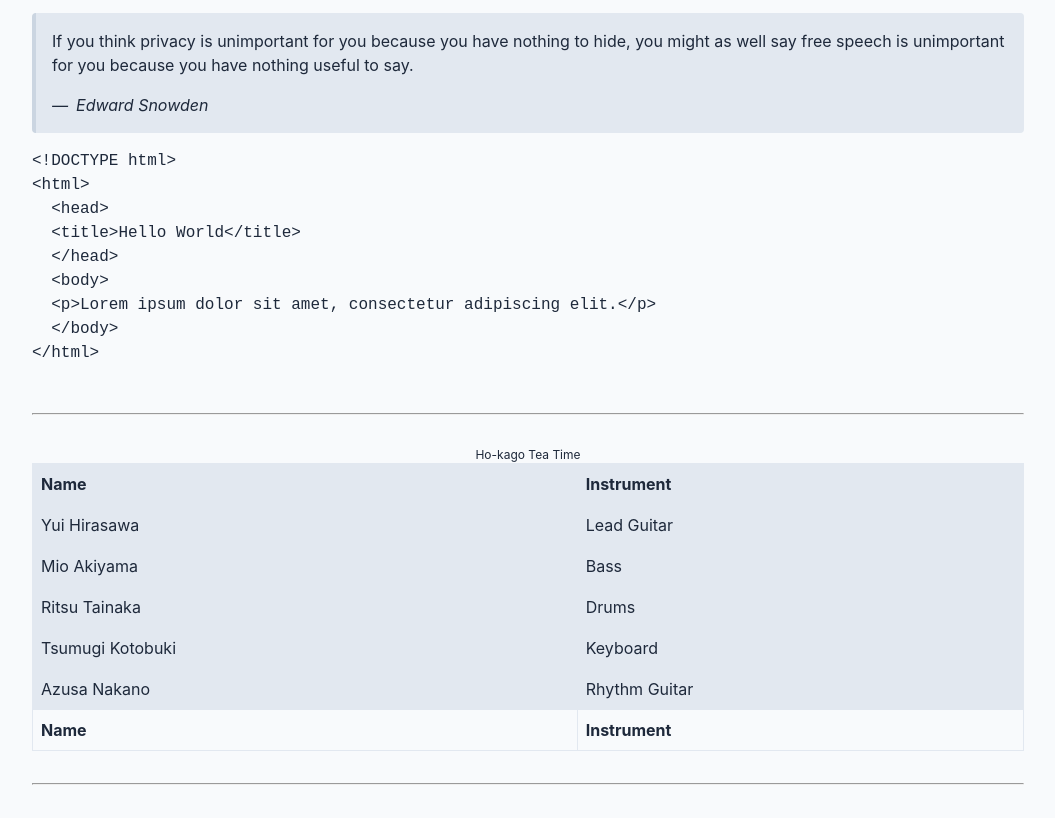
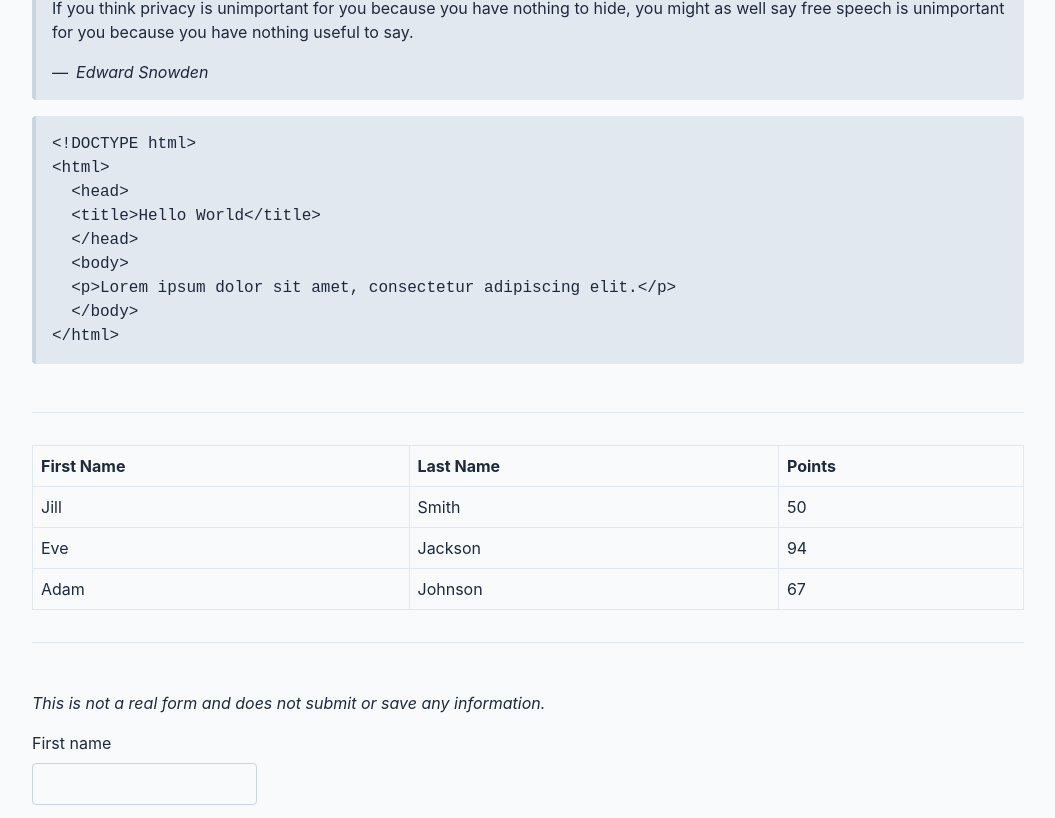
Before and after one commit to halfmage/cupcake.css, an Eleventy site: page index.html in a window 1280 px wide. Shown: the part 1460-2278 px from the top of the page, without its empty margins (112-1167 px from the left). Built offline with nearby package versions, Linux system fonts and the light colour scheme; Eleventy itself is replaced by a stand-in of ours; files that its build step writes are made by us from their sources.

Commit message:
updates and examples

```diff
--- /dev/null
+++ b/cupcake-brownie.css
@@ -0,0 +1,26 @@
+:root {
+  --background: #F8FAFC;
+  --soft: #E2E8F0;
+  --muted: #CBD5E1;
+  --text: #1E293B;
+  --primary: #F59E0B;
+  --secondary: pink;
+
+  --font: -apple-system, BlinkMacSystemFont, 'Segoe UI', Roboto, Oxygen, Ubuntu, Cantarell, 'Open Sans', 'Helvetica Neue', sans-serif;
+
+  --headline-font-weight: 500;
+  --list-symbol: "➔";
+
+  --border-radius: 4px;
+}
+
+@media (prefers-color-scheme: dark) {
+  :root {
+    --background: indianred;
+    --soft: #1E293B;
+    --muted: #64748B;
+    --text: #F8FAFC;
+    --primary: #F59E0B;
+    --secondary: pink;
+  }
+}
--- a/cupcake.css
+++ b/cupcake.css
@@ -20,21 +20,36 @@
 =============================== */
 
 :root {
-  --background: #F8FAFC;
-  --soft: #E2E8F0;
-  --muted: #CBD5E1;
-  --text: #1E293B;
-  --primary: #F59E0B;
-  --secondary: pink;
 
-  --font: -apple-system, BlinkMacSystemFont, 'Segoe UI', Roboto, Oxygen, Ubuntu, Cantarell, 'Open Sans', 'Helvetica Neue', sans-serif;
+  /* Color variables */
+  --background:   #F8FAFC;
+  --soft:         #E2E8F0;
+  --muted:        #CBD5E1;
+  --text:         #1E293B;
+  --primary:      #1E293B;
+  --secondary:    pink;
 
-  --headline-font-weight: 500;
+  /* Typography variables */
+  --font-sans:        -apple-system, BlinkMacSystemFont, 'Segoe UI', Roboto, Oxygen, Ubuntu, Cantarell, 'Open Sans', 'Helvetica Neue', sans-serif;
+  --font-serif:       Georgia, 'Times New Roman', Times, serif;
+
+  /* Base text variables */
+  --text-headlines:   var(--font-sans);
+  --text-body:        var(--font-sans);
+
+  --headline-font-weight: 700;
   --list-symbol: "➔";
 
   --border-radius: 4px;
+
+  /* Table variables */
+  --table-border:             1px solid var(--soft);
+  --table-row-border:         1px solid var(--soft);
+  --table-col-border:         1px solid var(--soft);
+  --table-zebra-background:   var(--background)
 }
 
+/*
 @media (prefers-color-scheme: dark) {
   :root {
     --background: #0F172A;
@@ -45,6 +60,7 @@
     --secondary: pink;
   }
 }
+*/
 
 * {
   box-sizing: border-box;
@@ -63,7 +79,7 @@
     margin: 0 auto;
     font-size: 1rem;
     line-height: 1.5rem;
-    font-family: var(--font);
+    font-family: var(--text-body);
     color: var(--text);
     background-color: var(--background);
     accent-color: var(--primary);
@@ -81,9 +97,14 @@
   padding: 1rem calc(50vw - 50%);
 }
 
-header h1 {
+header > h1 {
   font-size: 1.5rem;
   line-height: 2rem;
+  margin: 0;
+}
+
+header > h1 + * {
+  margin-top: 0.5rem;
 }
 
 /* TYPOGRAPHY */
@@ -103,6 +124,7 @@
   line-height: 1.75rem; }
 
 h1,h2,h3,h4,h5,h6 {
+  font-family: var(--text-headlines);
   font-weight: var(--headline-font-weight);
 }
 
@@ -140,9 +162,10 @@
   color: var(--background)
 }
 
-blockquote {
+blockquote, pre {
   background: var(--soft);
-  margin: 0;
+  margin-left: 0;
+  margin-right: 0;
   padding: 1rem;
   border-left: 4px solid var(--muted);
   border-radius: var(--border-radius);
@@ -186,7 +209,7 @@
 input[type="password"],
 select,
 textarea {
-  background: var(--soft);
+  background: var(--background);
   border: 1px solid var(--muted);
   border-radius: var(--border-radius);
   color: var(--text);
@@ -209,16 +232,23 @@
   border-collapse: collapse;
   text-align: left;
   width: 100%;
+  border: var(--table-border);
 }
 
-thead, tbody {
-  /* Set every other cell slightly darker. Improves readability. */
-  background: var(--soft);
+table tr:nth-child(even) {
+  background-color: var(--table-zebra);
 }
 
 th, td {
-  border: 1px solid var(--soft);
+  border-bottom: var(--table-row-border);
+  border-right: var(--table-col-border);
   padding: .5rem;
+}
+
+hr {
+  background-color: var(--soft);
+  height: 1px;
+  border: none;
 }
 
 button {
--- /dev/null
+++ b/example_motherfuckingwebsite.html
@@ -0,0 +1,63 @@
+<!DOCTYPE html>
+<html>
+<head>
+    <meta charset="utf-8">
+    <meta name="viewport" content="width=device-width, initial-scale=1">
+    <title>Motherfucking Website</title>
+    <link rel="stylesheet" href="../cupcake.css">
+</head>
+
+<body>
+    <header>
+        <h1>This is a motherfucking website.</h1>
+        <aside>And it's fucking perfect.</aside>
+    </header>
+
+        <h2>Seriously, what the fuck else do you want?</h2>
+
+        <p>You probably build websites and think your shit is special. You think your 13 megabyte parallax-ative home page is going to get you some fucking Awwward banner you can glue to the top corner of your site. You think your 40-pound jQuery file and 83 polyfills give IE7 a boner because it finally has box-shadow. Wrong, motherfucker. Let me describe your perfect-ass website:</p>
+
+        <ul>
+            <li>Shit's lightweight and loads fast</li>
+            <li>Fits on all your shitty screens</li>
+            <li>Looks the same in all your shitty browsers</li>
+            <li>The motherfucker's accessible to every asshole that visits your site</li>
+            <li>Shit's legible and gets your fucking point across (if you had one instead of just 5mb pics of hipsters drinking coffee)</li>
+        </ul>
+
+        <h3>Well guess what, motherfucker:</h3>
+
+        <p>You. Are. Over-designing. Look at this shit. It's a motherfucking website. Why the fuck do you need to animate a fucking trendy-ass banner flag when I hover over that useless piece of shit? You spent hours on it and added 80 kilobytes to your fucking site, and some motherfucker jabbing at it on their iPad with fat sausage fingers will never see that shit. Not to mention blind people will never see that shit, but they don't see any of your shitty shit.</p>
+
+        <p>You never knew it, but this is your perfect website. Here's why.</p>
+
+        <h2>It's fucking lightweight</h2>
+
+        <p>This entire page weighs less than the gradient-meshed facebook logo on your fucking Wordpress site. Did you seriously load 100kb of jQuery UI just so you could animate the fucking background color of a div? You loaded all 7 fontfaces of a shitty webfont just so you could say "Hi." at 100px height at the beginning of your site? You piece of shit.</p>
+
+        <h2>It's responsive</h2>
+
+        <p>You dumbass. You thought you needed media queries to be responsive, but no. Responsive means that it responds to whatever motherfucking screensize it's viewed on. This site doesn't care if you're on an iMac or a motherfucking Tamagotchi.</p>
+
+        <h2>It fucking works</h2>
+
+        <p>Look at this shit. You can read it ... that is, if you can read, motherfucker. It makes sense. It has motherfucking hierarchy. It's using HTML5 tags so you and your bitch-ass browser know what the fuck's in this fucking site. That's semantics, motherfucker.</p>
+
+        <p>It has content on the fucking screen. Your site has three bylines and link to your dribbble account, but you spread it over 7 full screens and make me click some bobbing button to show me how cool the jQuery ScrollTo plugin is.</p>
+
+        <p>Cross-browser compatibility? Load this motherfucker in IE6. I fucking dare you.</p>
+
+        <h2>This is a website. Look at it.  You've never seen one before.</h2>
+
+        <p>Like the man who's never grown out his beard has no idea what his true natural state is, you have no fucking idea what a website is. All you have ever seen are shitty skeuomorphic bastardizations of what should be text communicating a fucking message. This is a real, naked website. Look at it. It's fucking beautiful.</p>
+
+        <h3>Yes, this is fucking satire, you fuck</h3>
+
+        <p>I'm not actually saying your shitty site should look like this. What I'm saying is that all the problems we have with websites are <strong>ones we create ourselves</strong>. Websites aren't broken by default, they are functional, high-performing, and accessible. You break them. You son-of-a-bitch.</p>
+
+        <blockquote cite="https://www.vitsoe.com/us/about/good-design">"Good design is as little design as possible."<br>
+            - some German motherfucker
+        </blockquote>
+
+</body>
+</html>
--- a/index.html
+++ b/index.html
@@ -88,41 +88,26 @@
   <br>
 
   <table>
-      <caption>Ho-kago Tea Time</caption>
-      <thead>
     <tr>
-              <th>Name</th>
-              <th>Instrument</th>
-          </tr>
-      </thead>
-      <tfoot>
-          <tr>
-              <th>Name</th>
-              <th>Instrument</th>
-          </tr>
-      </tfoot>
-      <tbody>
-          <tr>
-              <td>Yui Hirasawa</td>
-              <td>Lead Guitar</td>
+      <th>First Name</th>
+      <th>Last Name</th>
+      <th>Points</th>
     </tr>
     <tr>
-              <td>Mio Akiyama</td>
-              <td>Bass</td>
+      <td>Jill</td>
+      <td>Smith</td>
+      <td>50</td>
     </tr>
     <tr>
-              <td>Ritsu Tainaka</td>
-              <td>Drums</td>
+      <td>Eve</td>
+      <td>Jackson</td>
+      <td>94</td>
     </tr>
     <tr>
-              <td>Tsumugi Kotobuki</td>
-              <td>Keyboard</td>
+      <td>Adam</td>
+      <td>Johnson</td>
+      <td>67</td>
     </tr>
-          <tr>
-              <td>Azusa Nakano</td>
-              <td>Rhythm Guitar</td>
-          </tr>
-      </tbody>
   </table>
 
   <br>
```
Also changed, not shown: .eleventy.js, 1 other file. Lines whose indentation alone changed are shown as unchanged.
